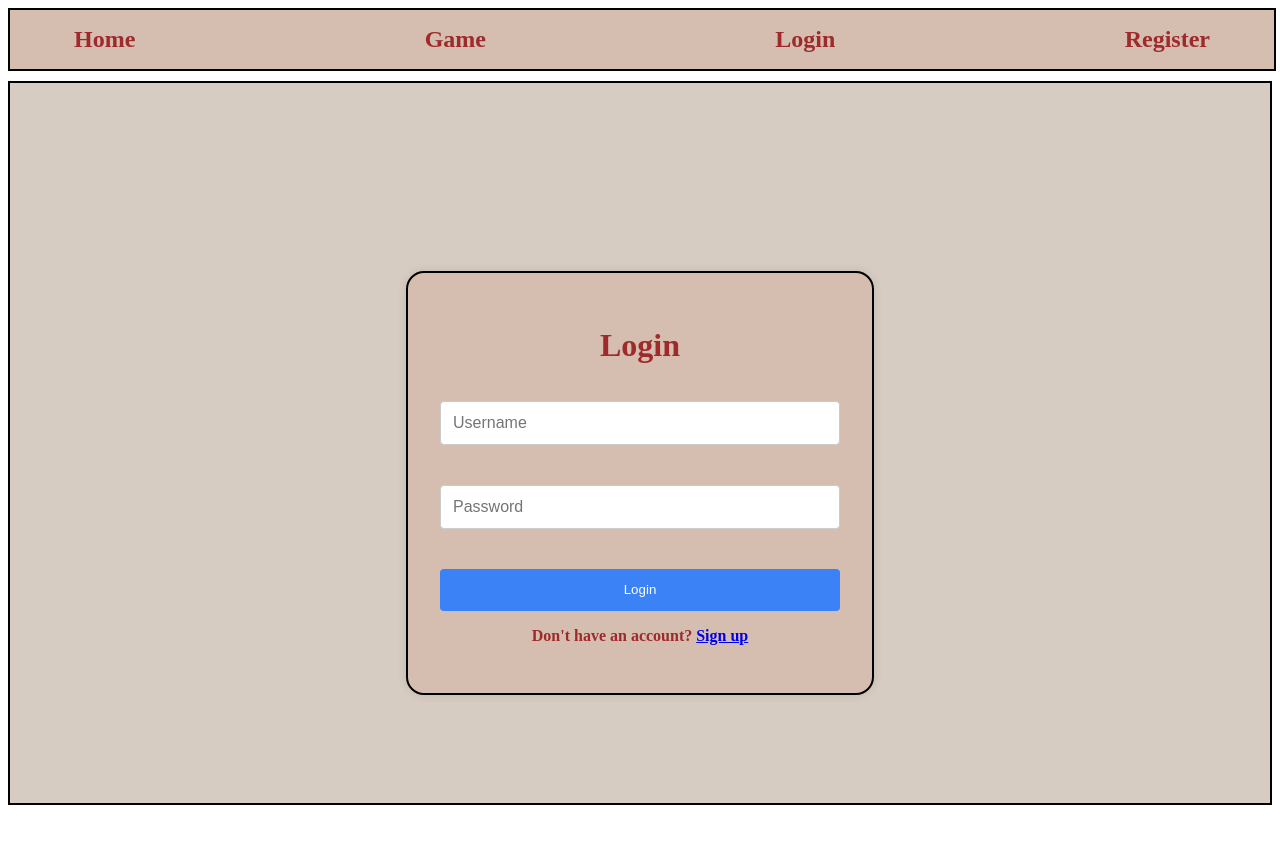
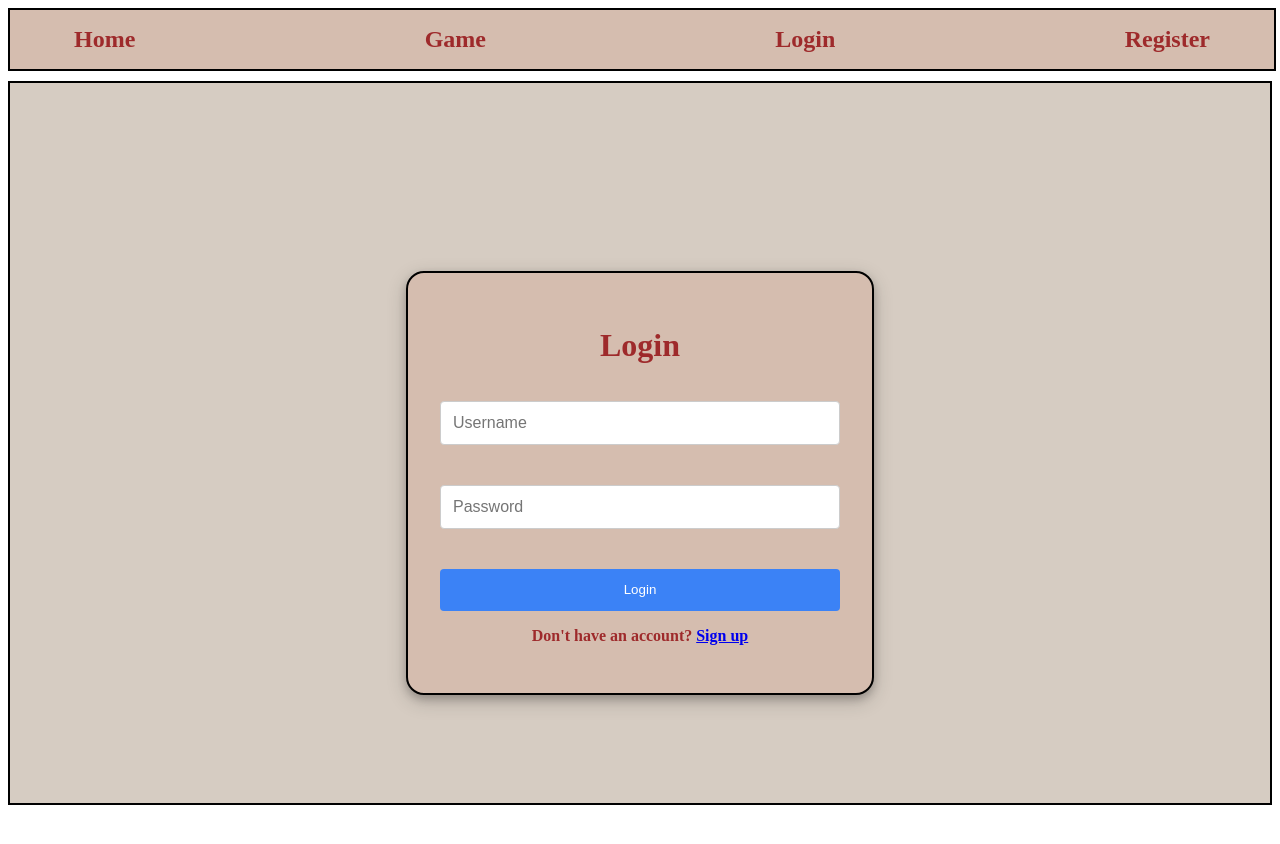
Before and after one commit to miso-tired/hangman-game, a React (Vite) app: page /login in a window 1280 px wide. Shown: the top 844 px of the page. Built offline with nearby package versions, Linux system fonts and the light colour scheme; the HTML template or start-up script is replaced by a standard one.

Commit message:
Last second styling for the login and sign up forms.

```diff
--- a/src/styles/login.css
+++ b/src/styles/login.css
@@ -21,7 +21,7 @@
   background-color: #d5bdaf;
   border: 2px solid black;
   border-radius: 18px;
-  box-shadow: 0 0 10px rgba(0, 0, 0, 0.1);
+  box-shadow: 0 4px 8px rgba(0, 0, 0, 0.2), 0 6px 20px rgba(0, 0, 0, 0.19);
 }
 
 .title {
@@ -59,5 +59,3 @@
 .text-center {
   text-align: center;
 }
-
-/*# sourceMappingURL=login.css.map */
--- a/src/styles/signup.css
+++ b/src/styles/signup.css
@@ -21,7 +21,7 @@
   background-color: #d5bdaf;
   border: 2px solid black;
   border-radius: 18px;
-  box-shadow: 0 0 10px rgba(0, 0, 0, 0.1);
+  box-shadow: 0 4px 8px rgba(0, 0, 0, 0.2), 0 6px 20px rgba(0, 0, 0, 0.19);
 }
 
 .title {
@@ -59,5 +59,3 @@
 .text-center {
   text-align: center;
 }
-
-/*# sourceMappingURL=signup.css.map */
```
